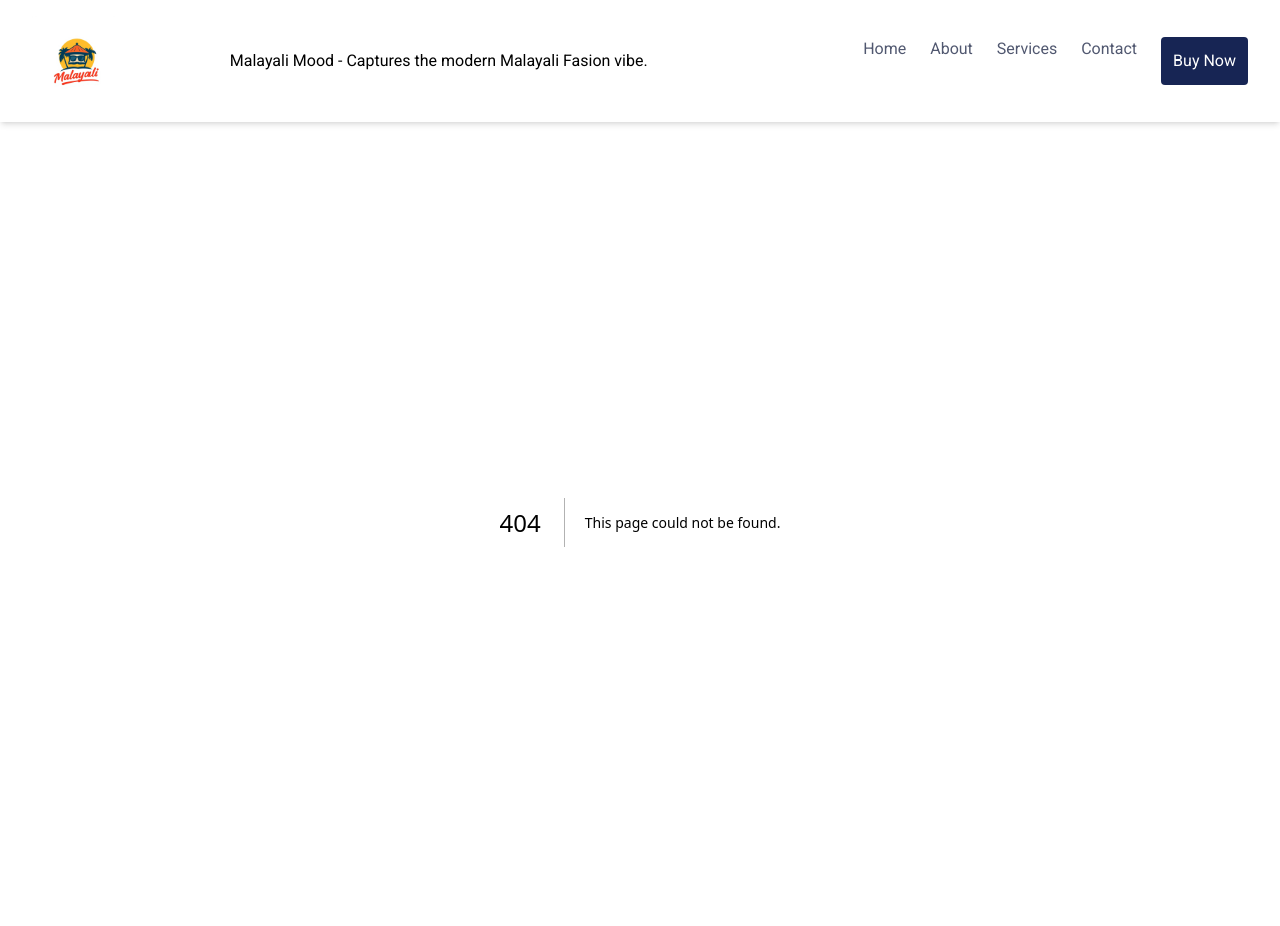
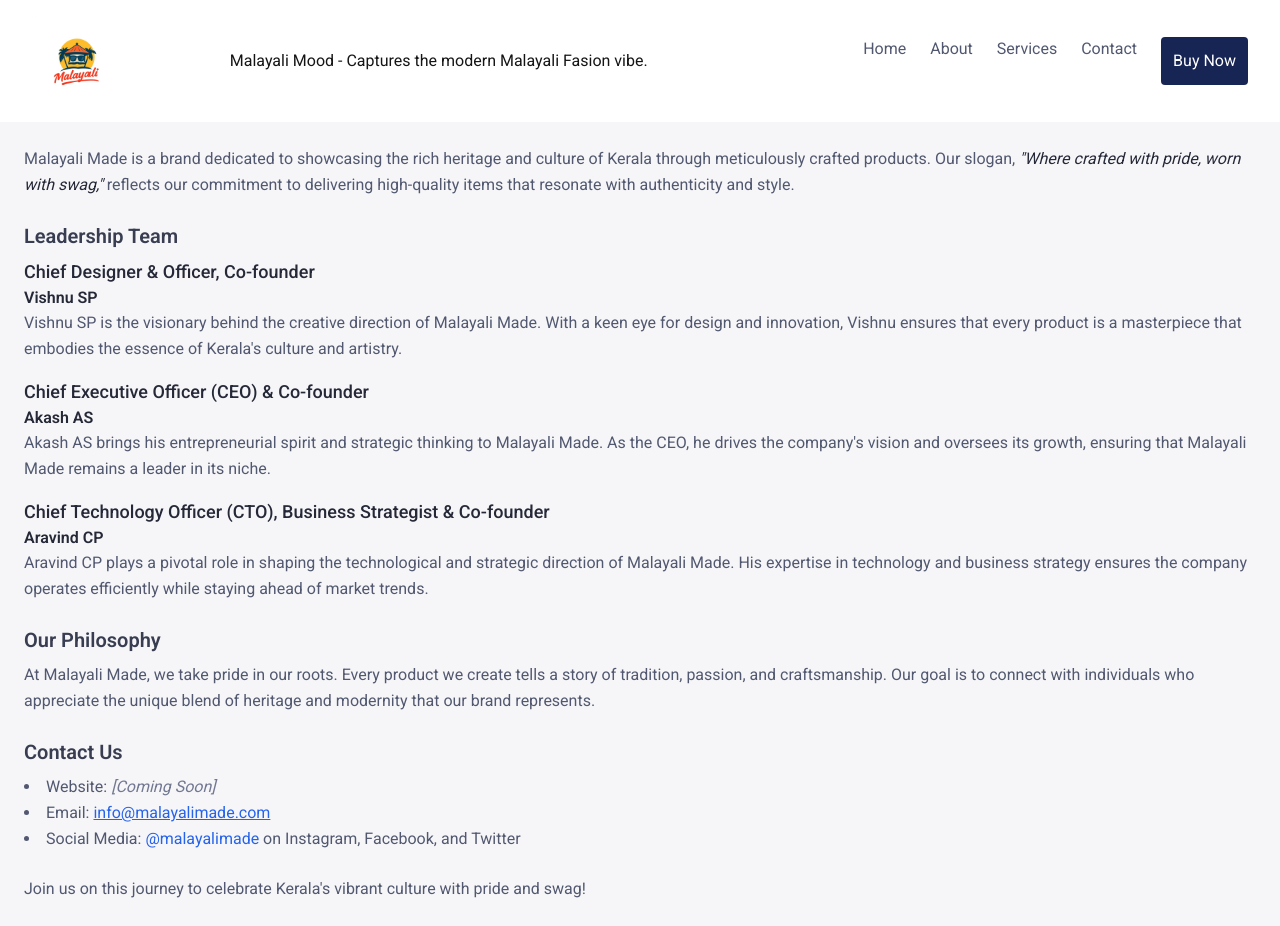
Before and after one commit to Aravindcp866/Ecommerce, a Next.js app in the folder nextjs-app/: page /about in a window 1280 px wide. Before the commit this address had no page. Built offline with nearby package versions, Linux system fonts and the light colour scheme.

Commit message:
about page founder section added

```diff
--- /dev/null
+++ b/nextjs-app/app/[about]/page.tsx
@@ -0,0 +1,62 @@
+import React from 'react';
+
+export default function Page() {
+    return (
+        <section className="p-6 bg-gray-50 text-gray-800">
+            <p className="text-gray-600 leading-relaxed mb-4">
+                Malayali Made is a brand dedicated to showcasing the rich heritage and culture of Kerala through
+                meticulously crafted products. Our slogan,
+                <span className="italic text-gray-800"> "Where crafted with pride, worn with swag,"</span> reflects our
+                commitment to delivering high-quality items that resonate with authenticity and style.
+            </p>
+            <h2 className="text-xl font-semibold mt-6 mb-2 text-gray-700">Leadership Team</h2>
+            <div className="mb-4">
+                <h3 className="text-lg font-medium text-gray-800">Chief Designer & Officer, Co-founder</h3>
+                <p className="font-semibold">Vishnu SP</p>
+                <p className="text-gray-600 leading-relaxed">
+                    Vishnu SP is the visionary behind the creative direction of Malayali Made. With a keen eye for design
+                    and innovation, Vishnu ensures that every product is a masterpiece that embodies the essence of
+                    Kerala's culture and artistry.
+                </p>
+            </div>
+            <div className="mb-4">
+                <h3 className="text-lg font-medium text-gray-800">Chief Executive Officer (CEO) & Co-founder</h3>
+                <p className="font-semibold">Akash AS</p>
+                <p className="text-gray-600 leading-relaxed">
+                    Akash AS brings his entrepreneurial spirit and strategic thinking to Malayali Made. As the CEO, he
+                    drives the company's vision and oversees its growth, ensuring that Malayali Made remains a leader in
+                    its niche.
+                </p>
+            </div>
+            <div className="mb-4">
+                <h3 className="text-lg font-medium text-gray-800">
+                    Chief Technology Officer (CTO), Business Strategist & Co-founder
+                </h3>
+                <p className="font-semibold">Aravind CP</p>
+                <p className="text-gray-600 leading-relaxed">
+                    Aravind CP plays a pivotal role in shaping the technological and strategic direction of Malayali
+                    Made. His expertise in technology and business strategy ensures the company operates efficiently
+                    while staying ahead of market trends.
+                </p>
+            </div>
+            <h2 className="text-xl font-semibold mt-6 mb-2 text-gray-700">Our Philosophy</h2>
+            <p className="text-gray-600 leading-relaxed mb-4">
+                At Malayali Made, we take pride in our roots. Every product we create tells a story of tradition,
+                passion, and craftsmanship. Our goal is to connect with individuals who appreciate the unique blend of
+                heritage and modernity that our brand represents.
+            </p>
+            <h2 className="text-xl font-semibold mt-6 mb-2 text-gray-700">Contact Us</h2>
+            <ul className="text-gray-600 leading-relaxed list-disc list-inside">
+                <li>Website: <span className="text-gray-500 italic">[Coming Soon]</span></li>
+                <li>Email: <span className="text-blue-600 underline">info@malayalimade.com</span></li>
+                <li>
+                    Social Media: <span className="text-blue-600">@malayalimade</span> on Instagram, Facebook, and
+                    Twitter
+                </li>
+            </ul>
+            <p className="mt-6 text-gray-600 leading-relaxed">
+                Join us on this journey to celebrate Kerala's vibrant culture with pride and swag!
+            </p>
+        </section>
+    );
+}
```
